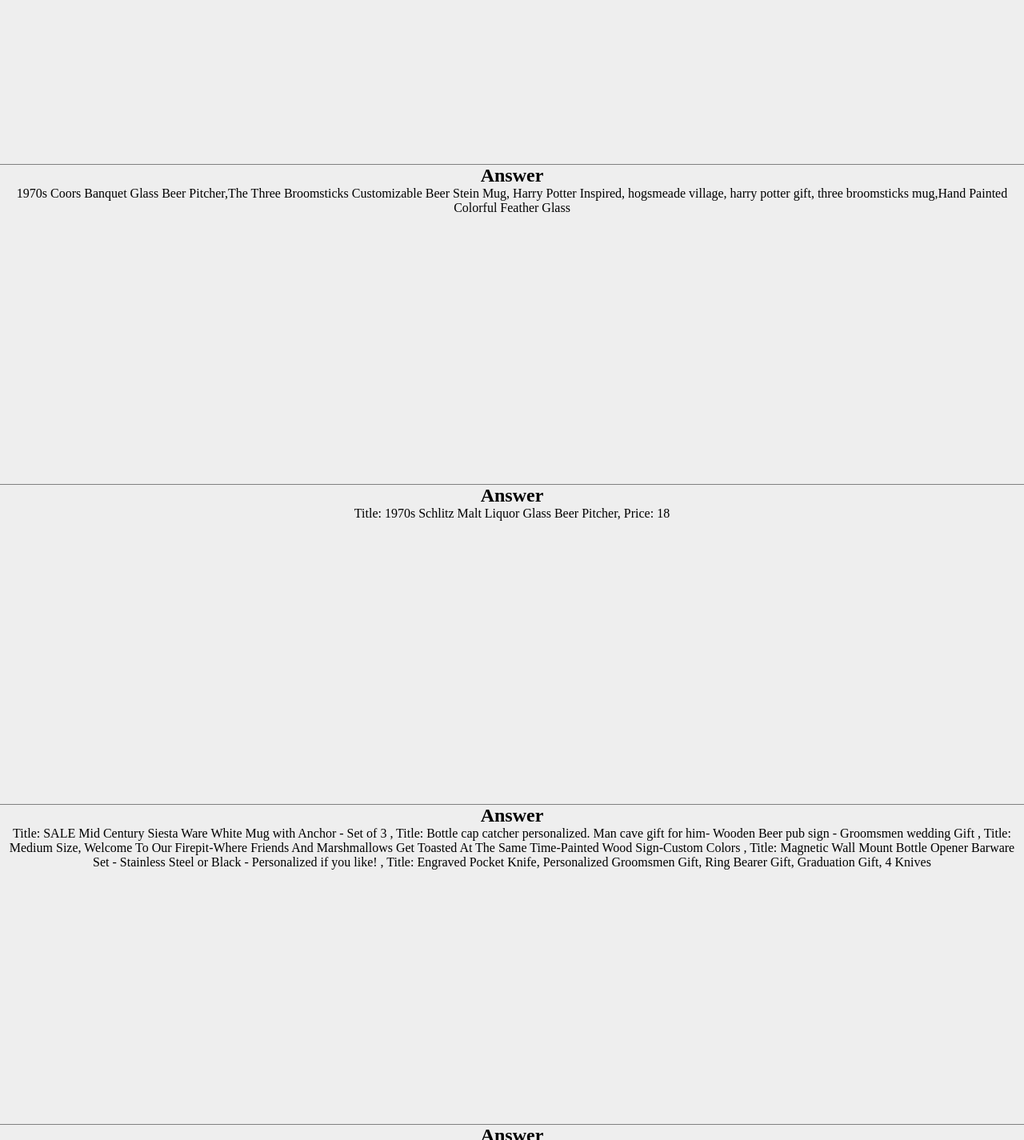
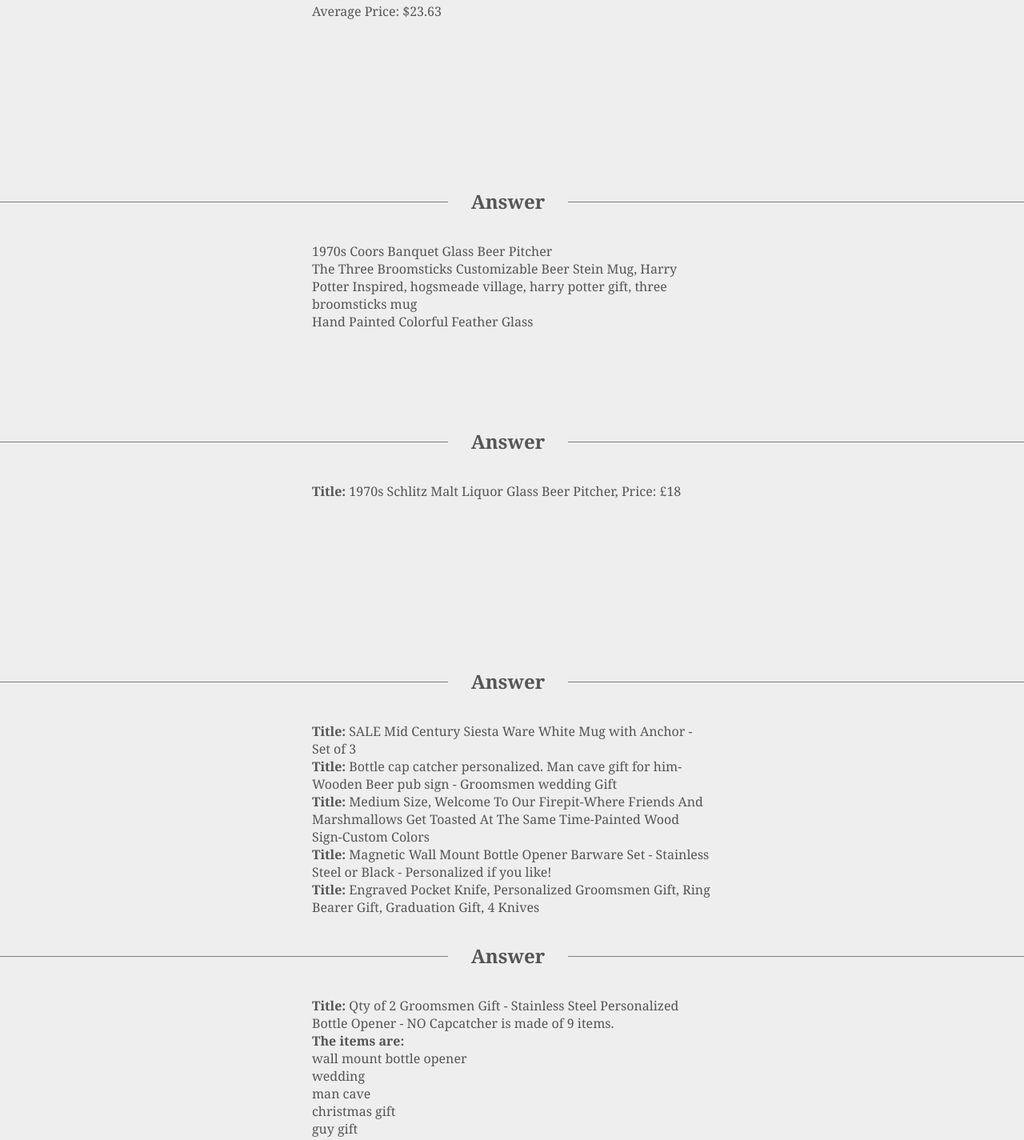
Before and after one commit to beware-of-leopard/sassyJavascript, a plain HTML site: page index.html in a window 1280 px wide. Shown: the part 386-1811 px from the top of the page at 80% size. Drawn offline with Linux system fonts and the light colour scheme.

Commit message:
dry-ed up the code a bit and finished styling.

```diff
--- a/index.html
+++ b/index.html
@@ -12,30 +12,30 @@
 	<div class="wrapper">
 		<div>
 			<h2>Answer</h2>
-			<div class="answer"></div>
+			<ul class="answer"></ul>
 		</div>
 		<div>
 			<h2>Answer</h2>
-			<div class="answer"></div>
+			<ul class="answer"></ul>
 		</div>
 		<div>
 			<h2>Answer</h2>
-			<div class="answer"></div>
+			<ul class="answer"></ul>
 		</div>
 		<div>
 			<h2>Answer</h2>
-			<div class="answer"></div>
+			<ul class="answer"></ul>
 		</div>
 		<div>
 			<h2>Answer</h2>
-			<div class="answer"></div>
+			<ul class="answer"></ul>
 		</div>
 		<div>
 			<h2>Answer</h2>
-			<div class="answer"></div>
+			<ul class="answer"></ul>
 		</div>
 	</div>
-	<footer>2015 Daniel Revo</footer>
+	<footer>&copy2015 Daniel Revo</footer>
 	<script type="text/javascript" src="js/items.js"></script>
 	<script type="text/javascript" src="js/main.js"></script>
 </body>
--- a/js/main.js
+++ b/js/main.js
@@ -9,10 +9,10 @@ var total = items.reduce(function(memo, item){
 
 // var avg = total / items.length;
 
-var avg = (Math.round((total / items.length) * 100) / 100);
+var avg = "$" + (Math.round((total / items.length) * 100) / 100);
 var ans1 = document.querySelector('.wrapper div:first-child .answer');
 
-ans1.textContent = avg;
+ans1.innerHTML = "<li>Average Price: "+avg+"</li>";
 
 ///////////////////////////////////
 
@@ -36,18 +36,27 @@ ans1.textContent = avg;
 //       return memo;
 //     }, {});
 
+// var midPriceArray = items.filter(function(item) {
+// 	if (14 < item['price'] && item['price'] < 18)
+// 	return item;
+
+// }).map(function(item){
+// 	return item['title'];
+// });
+
+
+// var ans2 = document.querySelector('.wrapper div:nth-child(2) .answer');
+// ans2.textContent = midPriceArray;
+
 var midPriceArray = items.filter(function(item) {
-	if (14 < item['price'] && item['price'] < 18)
-	return item;
+	return 14 < item['price'] && item['price'] < 18;
 
-}).map(function(item){
-	return item['title'];
+	}).map(function(item){
+		return "<li>" + item['title'] + "</li>";
 });
 
 var ans2 = document.querySelector('.wrapper div:nth-child(2) .answer');
-ans2.textContent = midPriceArray;
-
-
+ans2.innerHTML = midPriceArray.join('');
 
 
 ///////////////////////////////////
@@ -55,32 +64,39 @@ ans2.textContent = midPriceArray;
 //Which item has a "GBP" currency code? Display it's name and price.
 
 var gbpArray = items.filter(function(item) {
-	if (item["currency_code"] === "GBP")
-	return item;
+	return item["currency_code"] === "GBP";
 
 }).map(function(item){
-	return "Title: " + item['title'] + ", Price: " + item['price'];
+	return "<li><strong>Title:</strong> " + item['title'] + ", Price: &pound" + item['price'] + "</li>";
 });
 
 var ans3 = document.querySelector('.wrapper div:nth-child(3) .answer');
-ans3.textContent = gbpArray;
+ans3.innerHTML = gbpArray;
 
+// var gbpArray = items.filter(function(item) {
+// 	if (item["currency_code"] === "GBP")
+// 	return item;
 
+// }).forEach(function(item){
+// 	return "Title: " + item['title'] + ", Price: " + item['price'];
+// });
+
+// var ans3 = document.querySelector('.wrapper div:nth-child(3) .answer');
+// ans3.textContent = gbpArray;
 
 ///////////////////////////////////
 
 //Display a list of all items who are made of wood.
 
 var woodenItems = items.filter(function(item){
-	if (item.materials.indexOf('wood') > -1) {
-		return item;
-	}
+	return item.materials.indexOf('wood') > -1;
+
 }).map(function(item){
-	return " Title: " + item['title'] + " ";
+	return "<li><strong>Title:</strong> " + item['title'] + "</li>";
 });
 
 var ans4 = document.querySelector('.wrapper div:nth-child(4) .answer');
-ans4.textContent = woodenItems;
+ans4.innerHTML = woodenItems.join('');
 
 
 
@@ -90,15 +106,16 @@ ans4.textContent = woodenItems;
 
 
 var eightOrMoreMaterials = items.filter(function(item){
-	if (item.materials.length >= 8) {
-		return item;
-	}
+	return item.materials.length >= 8;
+
 }).map(function(item){
-	return " Title: " + item['title'] + " is made of " + item['materials'].length + " items. The items are " + item['materials'];
+	return "<ul><li><strong>Title:</strong> " + item['title'] + " is made of " + item['materials'].length + " items.</li><li><strong>The items are:</strong> " + item['materials'].reduce(function(memo, material){
+		return memo += "<li>" + material + "</li>";
+	},"") + "</li></ul>";
 });
 
 var ans5 = document.querySelector('.wrapper div:nth-child(5) .answer');
-ans5.textContent = eightOrMoreMaterials;
+ans5.innerHTML = eightOrMoreMaterials.join('');
 
 
 
@@ -107,10 +124,8 @@ ans5.textContent = eightOrMoreMaterials;
 //How many items were made by their sellers?
 
 var madeBySellers = items.filter(function(item){
-	if (item["who_made"] === "i_did") {
-		return item;
-	}
+	return item["who_made"] === "i_did";
 })
 
 var ans6 = document.querySelector('.wrapper div:nth-child(6) .answer');
-ans6.textContent = madeBySellers.length + " items were made by their sellers.";
+ans6.innerHTML = "<li>" + madeBySellers.length + " items were made by their sellers.</li>";
--- a/main.scss
+++ b/main.scss
@@ -2,6 +2,9 @@
 	box-sizing: border-box;
 	margin: 0;
 	padding:0;
+	list-style: none;
+	color: #555;
+	font-family: georgia, serif;
 }
 
 img{
@@ -10,21 +13,42 @@ img{
 
 h1{
 	font-size: 2em;
+	padding: 20px;
+}
+
+li{
+	text-align: left;
 }
 
 .wrapper{
 	background: #eee;
 	text-align: center;
+	padding-top: 100px;
 	div:not(.answer){
-		height: 400px;
 		border-top: 1px solid grey;
+		min-height: 300px;
 	}
-}
-
-.answer{
-	height:100px;
+	ul.answer{
+		width: 600px;
+		margin: auto;
+		padding: 50px;
+	}
+	h2{
+		background: #eee;
+		display: block;
+		margin-top: -18px;
+		position: absolute;
+		left: calc(50% - 80px);
+		width: 150px;
+	}
+	ul{
+		padding-bottom: 20px;
+	}
 }
 
 footer{
 	background: #4a4a4f;
+	padding: 20px;
+	text-align: center;
+	color: #999;
 }
```
Also changed, not shown: css/main.css.
